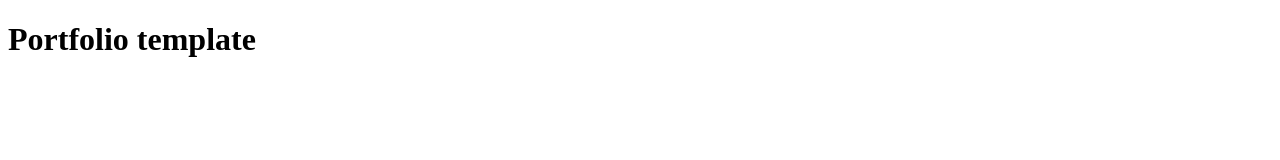
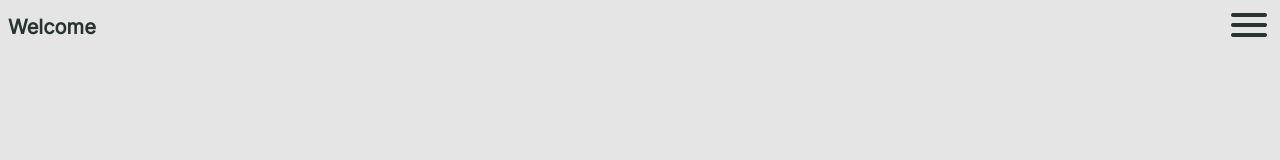
Before and after one commit to AmineHLub/Microverse-Portfolio, a website: page index.html in a window 1280 px wide. Drawn offline with Linux system fonts and the light colour scheme.

Commit message:
ADD Navbar

```diff
--- a/index.html
+++ b/index.html
@@ -5,13 +5,19 @@
     <meta charset="UTF-8">
     <meta http-equiv="X-UA-Compatible" content="IE=edge">
     <meta name="viewport" content="width=device-width, initial-scale=1.0">
+    <link rel="stylesheet" href="style.css">
     <title>Portfolio</title>
 </head>
 
 <body>
     <header>
-        <h1>Portfolio template</h1>
+        <nav class="nav-container">
+            <a class="wlcm-btn" href="#">Welcome</a>
+            <a class="menu-btn" href="#"><img src="./src/menu.png" alt="menu"></a>
+        </nav>
     </header>
+
+
 </body>
 
 </html>
--- a/style.css
+++ b/style.css
@@ -1,3 +1,22 @@
+@import url('https://fonts.googleapis.com/css2?family=Inter');
+
 * {
-  background-color: aliceblue;
+  background-color: #e5e5e5;
 }
+
+.nav-container {
+  display: flex;
+  justify-content: space-between;
+  align-items: center;
+  text-align: center;
+}
+
+.wlcm-btn {
+  text-decoration: none;
+  font-family: Inter;
+  font-style: normal;
+  font-weight: 600;
+  font-size: 20px;
+  line-height: 28px;
+  color: #28352f;
+}
```
Also changed, not shown: src/menu.png (added).
